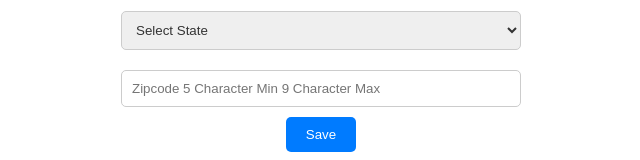
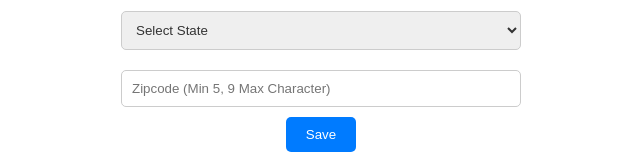
Before and after one commit to Kevin-T0114/Fuel-Rate-Prediction-App, a React (Create React App) app in the folder frontend/: page / in a window 1280 px wide. Shown: the part 378-538 px from the top of the page, without its empty margins (319-959 px from the left). Built offline with nearby package versions, Linux system fonts and the light colour scheme.

Commit message:
git commit

```diff
--- a/frontend/src/components/ProfileForm.js
+++ b/frontend/src/components/ProfileForm.js
@@ -34,17 +34,17 @@ function ProfileForm({ userProfile, setUserProfile }) {
       <h1>Client Management</h1>
       <h2>Complete Your Profile</h2>
       <form onSubmit={handleSubmit}>
-        <input type="text" placeholder="Full Name 50 Character Limit" value={fullName} onChange={(e) => setFullName(e.target.value)} maxLength = {50} required />
-        <input type="text" placeholder="Address 1 100 Character Limit" value={address1} onChange={(e) => setAddress1(e.target.value)} maxLength = {100} required />
-        <input type="text" placeholder="Address 2 100 Character Limit" value={address2} onChange={(e) => setAddress2(e.target.value)} maxLength = {100} />
-        <input type="text" placeholder="City 100 Character Limit" value={city} onChange={(e) => setCity(e.target.value)} maxLength = {100} required />
+        <input type="text" placeholder="Full Name (50 Character Limit)" value={fullName} onChange={(e) => setFullName(e.target.value)} maxLength = {50} required />
+        <input type="text" placeholder="Address 1 (100 Character Limit)" value={address1} onChange={(e) => setAddress1(e.target.value)} maxLength = {100} required />
+        <input type="text" placeholder="Address 2 (100 Character Limit)" value={address2} onChange={(e) => setAddress2(e.target.value)} maxLength = {100} />
+        <input type="text" placeholder="City (100 Character Limit)" value={city} onChange={(e) => setCity(e.target.value)} maxLength = {100} required />
         <select value={state} placeholder = "State" onChange={(e) => setState(e.target.value)} required>
           <option value="">Select State</option>
           {usStates.map((state) => (
             <option key={state} value={state}>{state}</option>
           ))}
         </select>
-        <input type="text" placeholder="Zipcode 5 Character Min 9 Character Max" value={zipcode} onChange={(e) => setZipcode(e.target.value)} minLength = {5} maxLength = {9} required />
+        <input type="text" placeholder="Zipcode (Min 5, 9 Max Character)" value={zipcode} onChange={(e) => setZipcode(e.target.value)} minLength = {5} maxLength = {9} required />
         <button type="submit">Save</button>
       </form>
     </div>
```
